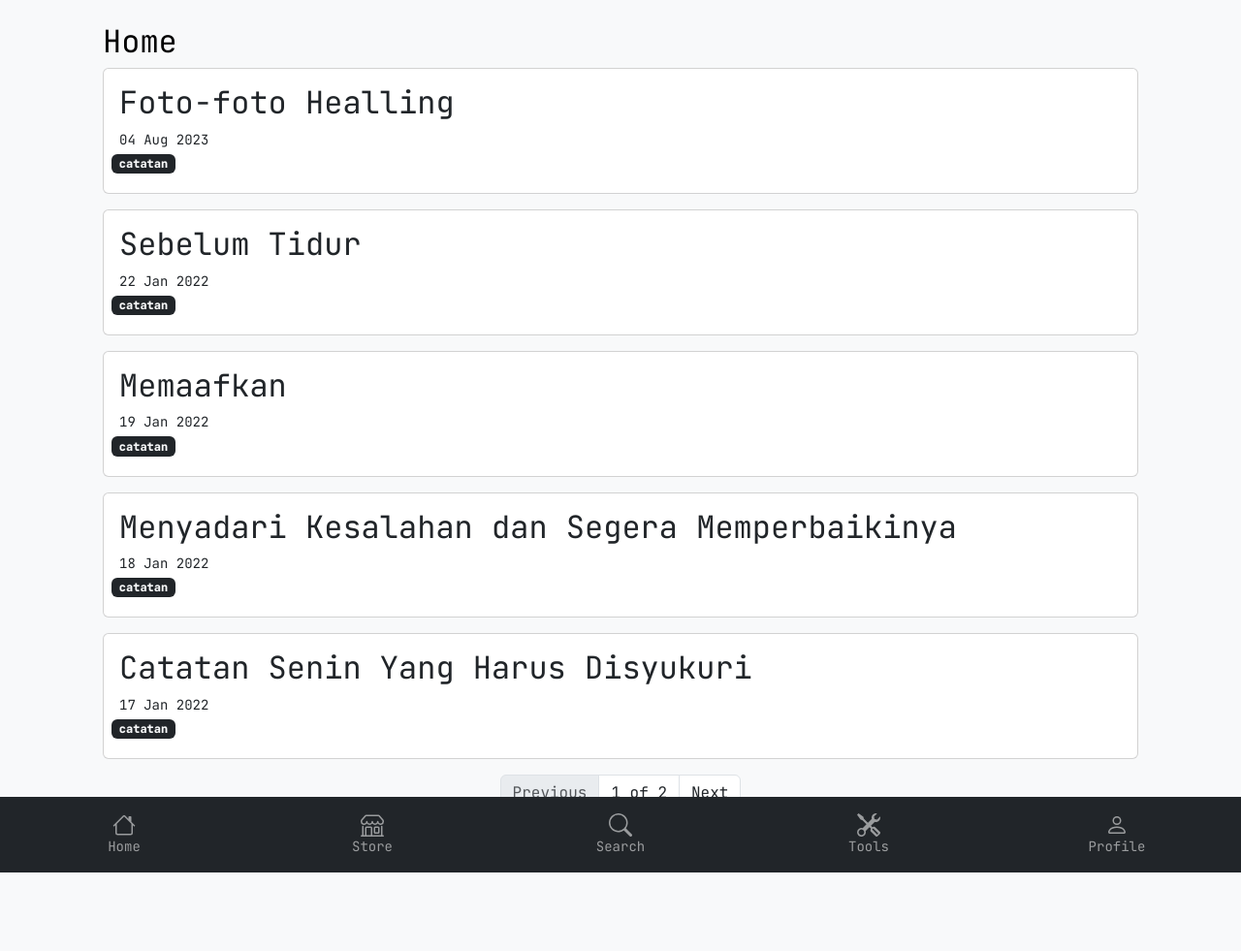
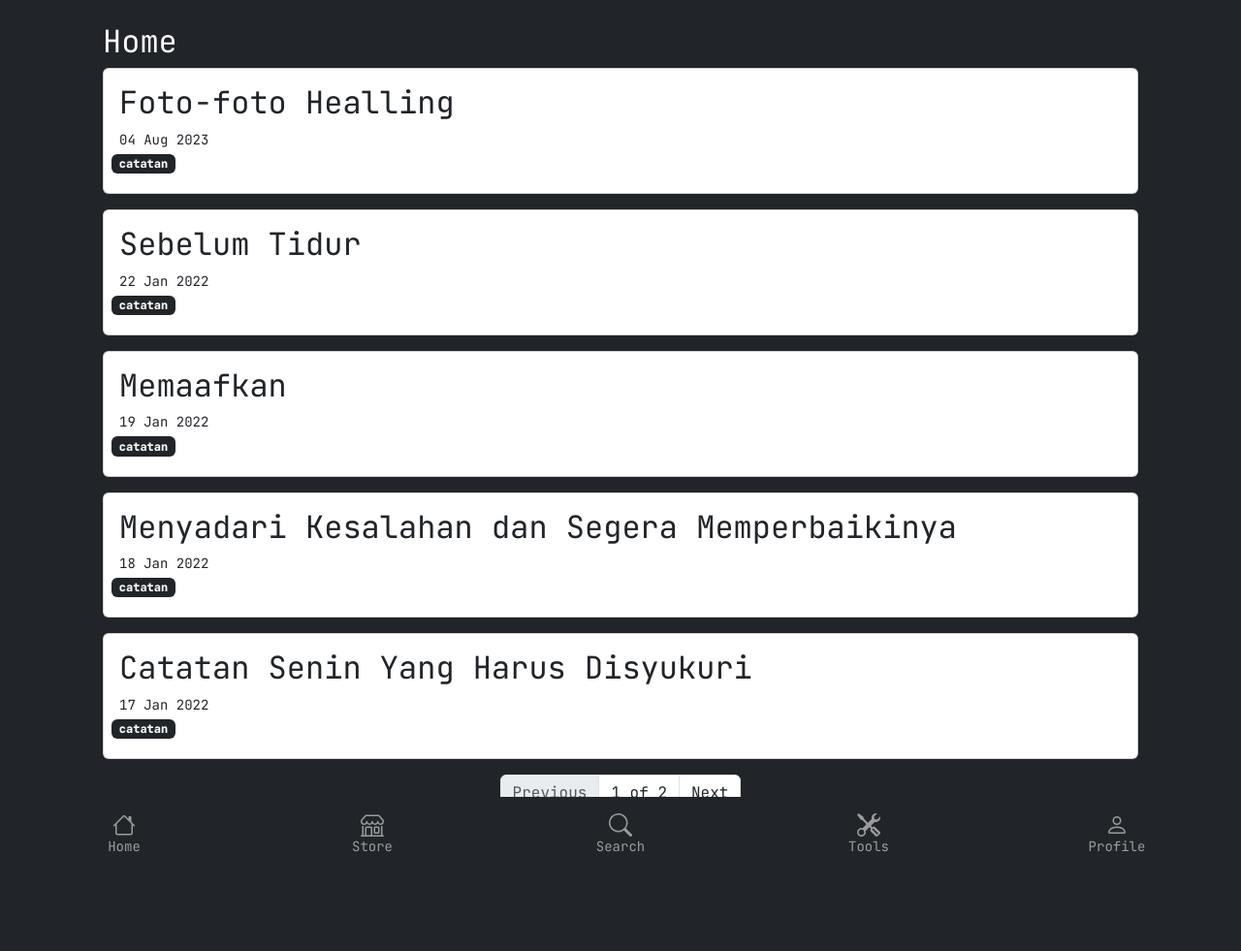
Before and after one commit to angganesia/angganesia.github.io, a Jekyll site: the page built from index.html, in a window 1280 px wide. Shown: the whole page at 97% size. Built offline with Jekyll 4.4.1, drawn with Linux system fonts in a browser that asks for light colours; the list of posts is cut into pages by our own code.

Commit message:
update default.html

```diff
--- a/_layouts/default.html
+++ b/_layouts/default.html
@@ -13,7 +13,7 @@
   {% endif %}
 </head>
 
-<body class="container text-bg-light pb-5">
+<body class="container text-bg-dark pb-5">
 
   <!-- navbar -->
   <nav class="navbar navbar-dark bg-dark navbar-expand fixed-bottom">
```
